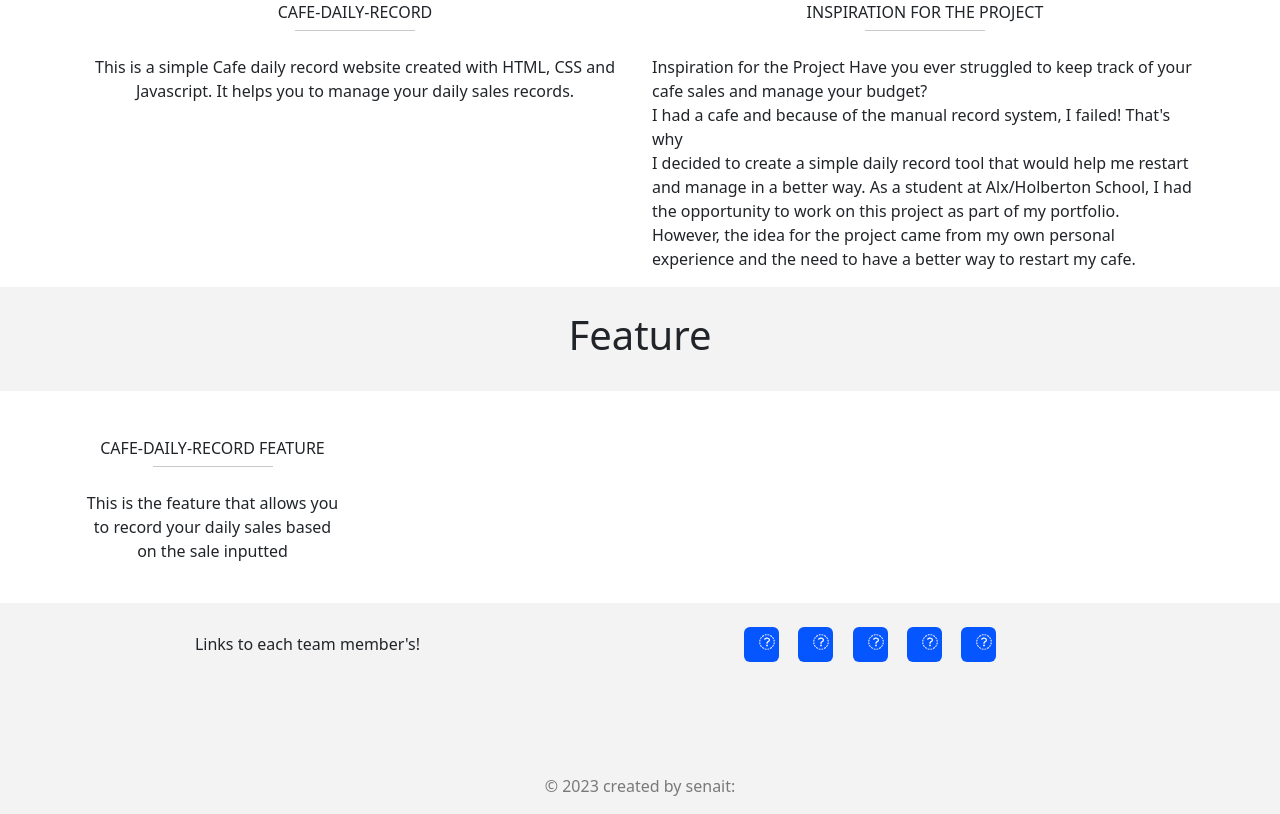
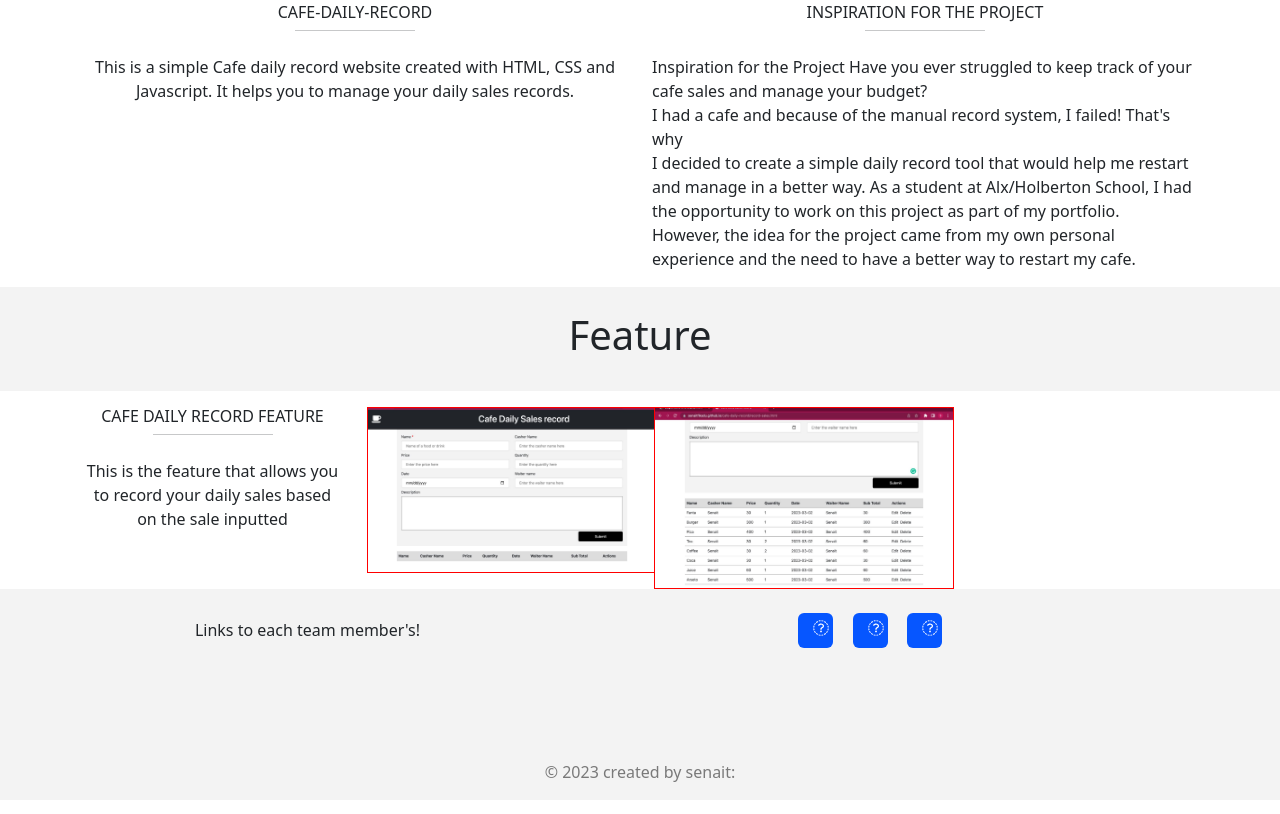
Before and after one commit to senaitfikadu/Portfolio-Project, a plain HTML site: page index.html in a window 1280 px wide. Shown: the part 949-1763 px from the top of the page. Drawn offline with nearby package versions, Linux system fonts and the light colour scheme.

Commit message:
update html

```diff
--- a/index.html
+++ b/index.html
@@ -105,24 +105,31 @@
     </div>
 
     <!-- Footer Links -->
-    <div class="container text-center text-md-left mt-5">
+    <div class="container text-center text-md-center">
 
         <!-- Grid row -->
         <div class="row mt-3 dark-grey-text">
 
         <!-- Grid column -->
-        <div class="col-md-3 col-lg-4 col-xl-3 mb-4">
+        <div class="col-md-3 col-lg-3 col-xl-3">
 
             <!-- Content -->
-            <h6 class="text-uppercase font-weight-bold">Cafe-Daily-record Feature</h6>
+            <h6 class="text-uppercase font-weight-bold">Cafe Daily record Feature</h6>
             <hr class="teal accent-3 mb-4 mt-0 d-inline-block mx-auto" style="width: 120px;">
             <p>This is the feature that allows you to record
               your daily sales based on the sale inputted</p>
-
         </div>
 
+        <!-- Grid column -->
+        <div class="col-md-3 col-lg-3 col-xl-3">
+          <img src="screenshots/image1.jpeg"  alt="No image" style="width:290px; border: 1px solid red;"/>
+        </div>
+        <!-- Grid column -->
+        <div class="col-md-3 col-lg-3 col-xl-3" style="margin-left: 2px;">
+          <img src="screenshots/image2.jpeg"  alt="No image" style="width:300px;border: 1px solid red;" />
+      </div>
 
-        </div>
+    </div>
 
     </div>
 
@@ -147,29 +154,21 @@
                   <!-- Grid column -->
                   <div class="col-md-6 col-lg-7 text-center text-md-right">
 
-                    <!-- Facebook -->
-                    <a href="#"  style="background:#0656ff" type="button" class="btn btn-circle-with-icon">
-                        <i class="fa fa-facebook-f white-text mr-4" style="color:white;"></i>
+                    <!-- Github -->
+                    <a href="https://github.com/senaitfikadu/"  style="background:#0656ff" type="button" class="btn btn-circle-with-icon" target="_blank">
+                        <i class="fa fa-github white-text mr-4" style="color:white;"></i>
                     </a>
-                    <!-- Twitter -->
-                    <a href="#"  style="background:#0656ff" type="button" class="btn btn-circle-with-icon">
-                        <i class="fa fa-twitter white-text mr-4" style="color:white;"></i>
-                    </a>
+
                     <!-- Google +-->
-                    <a href="#"  style="background:#0656ff" type="button" class="btn btn-circle-with-icon">
+                    <a href="senaitfikadu44@gmail.com"  style="background:#0656ff" type="button" class="btn btn-circle-with-icon" target="_blank">
                         <i class="fa fa-google-plus white-text mr-4" style="color:white;"></i>
                     </a>
                     <!--Linkedin -->
 
-                    <a href="#"  style="background:#0656ff" type="button" class="btn btn-circle-with-icon">
+                    <a href="https://www.linkedin.com/in/senait-fikadu-350852244/"  style="background:#0656ff" type="button" class="btn btn-circle-with-icon" target="_blank">
                         <i class="fa fa-linkedin white-text mr-4" style="color:white;"></i>
                     </a>
 
-                    <!--Instagram-->
-
-                    <a href="#"  style="background:#0656ff" type="button" class="btn btn-circle-with-icon">
-                        <i class="fa fa-instagram white-text mr-4" style="color:white;"></i>
-                    </a>
 
               </div>
             </div>
```
Also changed, not shown: screenshots/image1.jpeg (added), screenshots/image2.jpeg (added).
